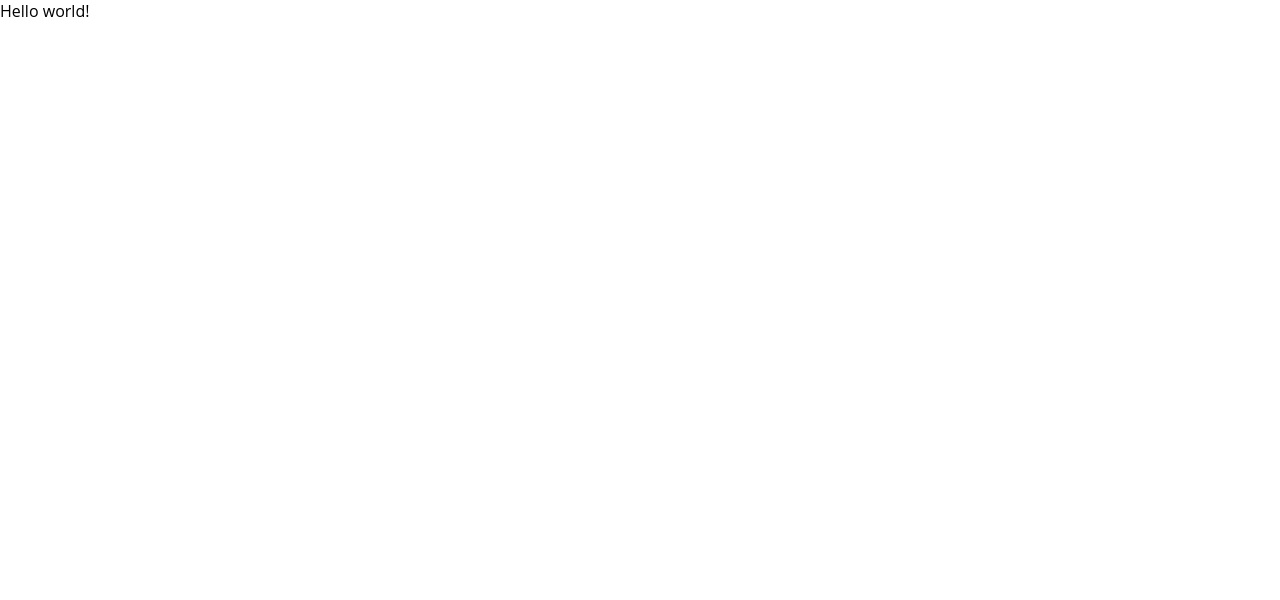
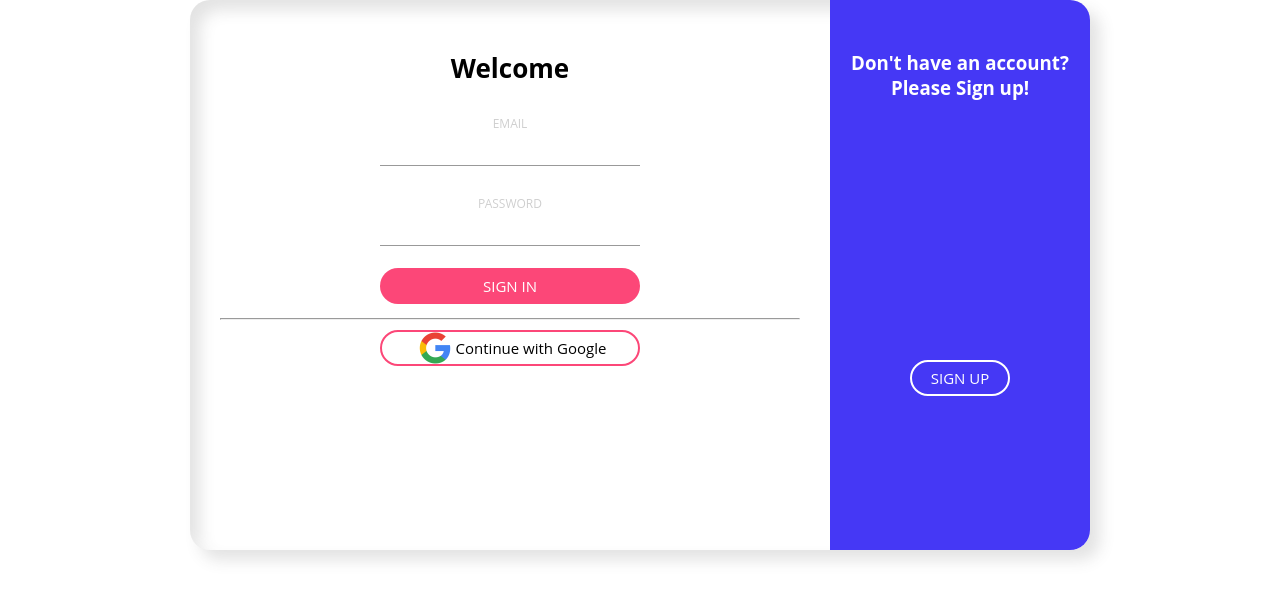
Before and after one commit to responsive-we/chata-chat, a React (Vite) app: page / in a window 1280 px wide. Shown: the top 600 px of the page. Built offline with nearby package versions, Linux system fonts and the light colour scheme; no server answers.

Commit message:
Refactor auth logic & Create context for current user

```diff
--- a/src/App.jsx
+++ b/src/App.jsx
@@ -1,19 +1,22 @@
+import React,{useContext} from "react";
 import {
   createBrowserRouter,
   RouterProvider
 } from "react-router-dom";
 import {Auth} from "./components";
+import {AuthContext} from "./context/AuthContext.jsx";
+const App= ()=> {
+  const {currentUser}=useContext(AuthContext);
   const router = createBrowserRouter([
     {
       path: "/",
-    element: <div>Hello world!</div>,
+      element: currentUser ? `hello` : <Auth/>,
     },
     {
       path: "/auth",
       element: <Auth/>,
     }
   ]);
-const App= ()=> {
   return (
     <RouterProvider router={router}/>
   )
--- a/src/components/Auth.jsx
+++ b/src/components/Auth.jsx
@@ -36,35 +36,27 @@ const Auth = () => {
   const [isSignUp, setIsSignUp] = useState(false);
   const [avatar, setAvatar] = useState("");
   const [avatarUrl, setAvatarUrl] = useState("");
-  //Using validdation with formik and yup
+  const styleClass = isSignUp ? "cont s--signup" : "cont";
 
+//Creating acount using email and password
   const signUpWithEmailAndPassword = async (
     auth,
     { email, password, name },
     avatarUrl
   ) => {
     try {
+      //creat a user
       const res = await createUserWithEmailAndPassword(auth, email, password);
-      const date = new Date().getTime();
-      if (avatar) {
-        console.log("storage:", storage, "displayName:", name);
-        const storageRef = ref(storage, `${name + date}`);
+
+      const storageRef = ref(storage, res.user.uid);
       await uploadBytesResumable(storageRef, avatar).then(() => {
         getDownloadURL(storageRef).then(async (downloadURL) => {
           try {
-              //Update profile
+            //Update profile with the name and avatar(photoURL)
             await updateProfile(res.user, {
               name,
               photoURL: downloadURL,
             });
-            } catch (err) {
-              console.error(err);
-              setErr(true);
-            }
-          });
-        });
-      } else {
-        try {
             //create user on firestore
             await setDoc(doc(db, "users", res.user.uid), {
               uid: res.user.uid,
@@ -74,12 +66,13 @@ const Auth = () => {
               friends: [],
               groups: [],
             });
-        } catch (error) {
-          console.error(error);
+            navigate("/");
+          } catch (err) {
+            console.error(err);
             setErr(true);
           }
-      }
-      navigate("/");
+        });
+      });
     } catch (error) {
       console.error(error);
       setErr(true);
@@ -88,14 +81,40 @@ const Auth = () => {
   // Sign in with email and password
   const signInUser = async (auth, { email, password }) => {
     try {
-      console.log("signInUser called with values:", email, password);
       const res = await signInWithEmailAndPassword(auth, email, password);
       console.log(res.user);
     } catch (error) {
       setErr(true);
     }
   };
-  // Defingin validation schema using yup
+
+  // Function to continue with google
+  const continueWithGoogle = async () => {
+    auth.useDeviceLanguage();
+    const res = await signInWithPopup(auth, googleProvider);
+    //create user on firestore
+    await setDoc(doc(db, "users", res.user.uid), {
+      uid: res.user.uid,
+      name: res.user.displayName,
+      email: res.user.email,
+      photoURL: res.user.photoURL,
+      friends: [],
+      groups: [],
+    });
+    navigate("/");
+  };
+
+  // Function to handle avatar
+  const handleAvatar = (e) => {
+    setAvatar(e.target.files[0]);
+    setAvatarUrl(URL.createObjectURL(e.target.files[0]));
+  };
+
+  const toggleSignUp = () => {
+    setIsSignUp(!isSignUp);
+  };
+
+  // Defining validation schema using yup (for signup form)
   const signUpSchema = Yup.object().shape({
     name: Yup.string().required("This field is required"),
     email: Yup.string()
@@ -114,6 +133,8 @@ const Auth = () => {
         "Password should contain at least one special character"
       ),
   });
+
+  // Defining validation schema using yup (for signin form)
   const signInSchema = Yup.object().shape({
     email: Yup.string()
       .email("Please enter a valid email")
@@ -132,6 +153,7 @@ const Auth = () => {
       ),
   });
 
+  //Using formik with validation schema
   const formik = useFormik({
     initialValues: {
       name,
@@ -140,40 +162,17 @@ const Auth = () => {
     },
     validationSchema: isSignUp ? signUpSchema : signInSchema,
     onSubmit: async (values, { resetForm }) => {
-      console.log("Form submitted with values:", values);
       if (isSignUp) {
         await signUpWithEmailAndPassword(auth, values);
+        resetForm()
       } else {
-        console.log(values);
         await signInUser(auth, values);
+        resetForm()
       }
     },
   });
-  // Creating User with Email and Password
-  // Function to handle avatar
-  const handleAvatar = (e) => {
-    setAvatar(e.target.files[0]);
-    setAvatarUrl(URL.createObjectURL(e.target.files[0]));
-  };
-  const toggleSignUp = () => {
-    setIsSignUp(!isSignUp);
-  };
-  // Function to continue with google
-  const continueWithGoogle = async () => {
-    auth.useDeviceLanguage();
-    const res = await signInWithPopup(auth, googleProvider);
-    //create user on firestore
-    await setDoc(doc(db, "users", res.user.uid), {
-      uid: res.user.uid,
-      name: res.user.displayName,
-      email:res.user.email,
-      photoURL: res.user.photoURL,
-      friends: [],
-      groups: [],
-    });
-    navigate("/");
-  };
-  const styleClass = isSignUp ? "cont s--signup" : "cont";
+
+
 
   return (
     <div className={styleClass}>
--- /dev/null
+++ b/src/context/AuthContext.jsx
@@ -0,0 +1,25 @@
+import { createContext, useEffect, useState } from "react";
+import { auth,onAuthStateChanged } from "../firebase";
+
+export const AuthContext = createContext();
+
+export const AuthContextProvider = ({ children }) => {
+  const [currentUser, setCurrentUser] = useState({});
+
+  useEffect(() => {
+    const unsub = onAuthStateChanged(auth, (user) => {
+      setCurrentUser(user);
+      console.log(user);
+    });
+
+    return () => {
+      unsub();
+    };
+  }, []);
+
+  return (
+    <AuthContext.Provider value={{ currentUser }}>
+      {children}
+    </AuthContext.Provider>
+  );
+};
--- a/src/firebase.js
+++ b/src/firebase.js
@@ -1,5 +1,5 @@
 import { initializeApp } from "firebase/app";
-import { getAuth,createUserWithEmailAndPassword,GoogleAuthProvider,signInWithPopup,signInWithEmailAndPassword,updateProfile } from "firebase/auth";
+import { getAuth,createUserWithEmailAndPassword,GoogleAuthProvider,signInWithPopup,signInWithEmailAndPassword,updateProfile,onAuthStateChanged } from "firebase/auth";
 import { ref, uploadBytesResumable, getDownloadURL,getStorage } from "firebase/storage";
 import { doc, setDoc,getFirestore } from "firebase/firestore";
 const firebaseConfig = {
@@ -17,4 +17,4 @@ const auth = getAuth(app);
 const googleProvider= new GoogleAuthProvider();
 const storage = getStorage();
 const db = getFirestore();
-export {auth,createUserWithEmailAndPassword,googleProvider,signInWithPopup,signInWithEmailAndPassword,updateProfile,ref, uploadBytesResumable, getDownloadURL,doc,setDoc,db,storage};
+export {auth,createUserWithEmailAndPassword,googleProvider,signInWithPopup,signInWithEmailAndPassword,updateProfile,ref, uploadBytesResumable, getDownloadURL,doc,setDoc,db,storage,onAuthStateChanged};
--- a/src/main.jsx
+++ b/src/main.jsx
@@ -1,9 +1,11 @@
 import React from 'react'
 import ReactDOM from 'react-dom/client'
 import App from './App.jsx'
-
+import { AuthContextProvider } from './context/AuthContext.jsx'
 ReactDOM.createRoot(document.getElementById('root')).render(
+  <AuthContextProvider>
   <React.StrictMode>
     <App />
-  </React.StrictMode>,
+  </React.StrictMode>
+  </AuthContextProvider>
 )
```
Lines whose indentation alone changed are shown as unchanged.
